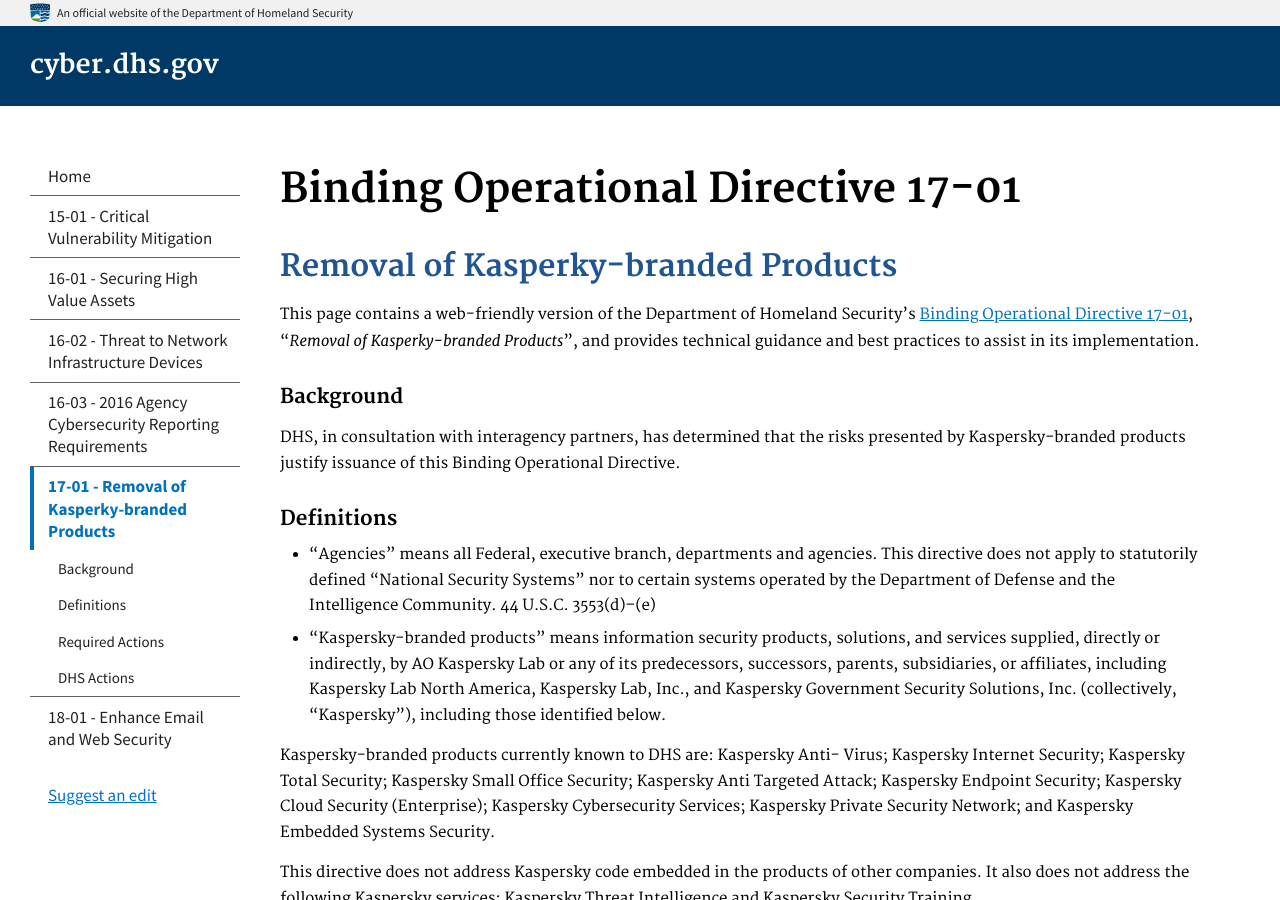
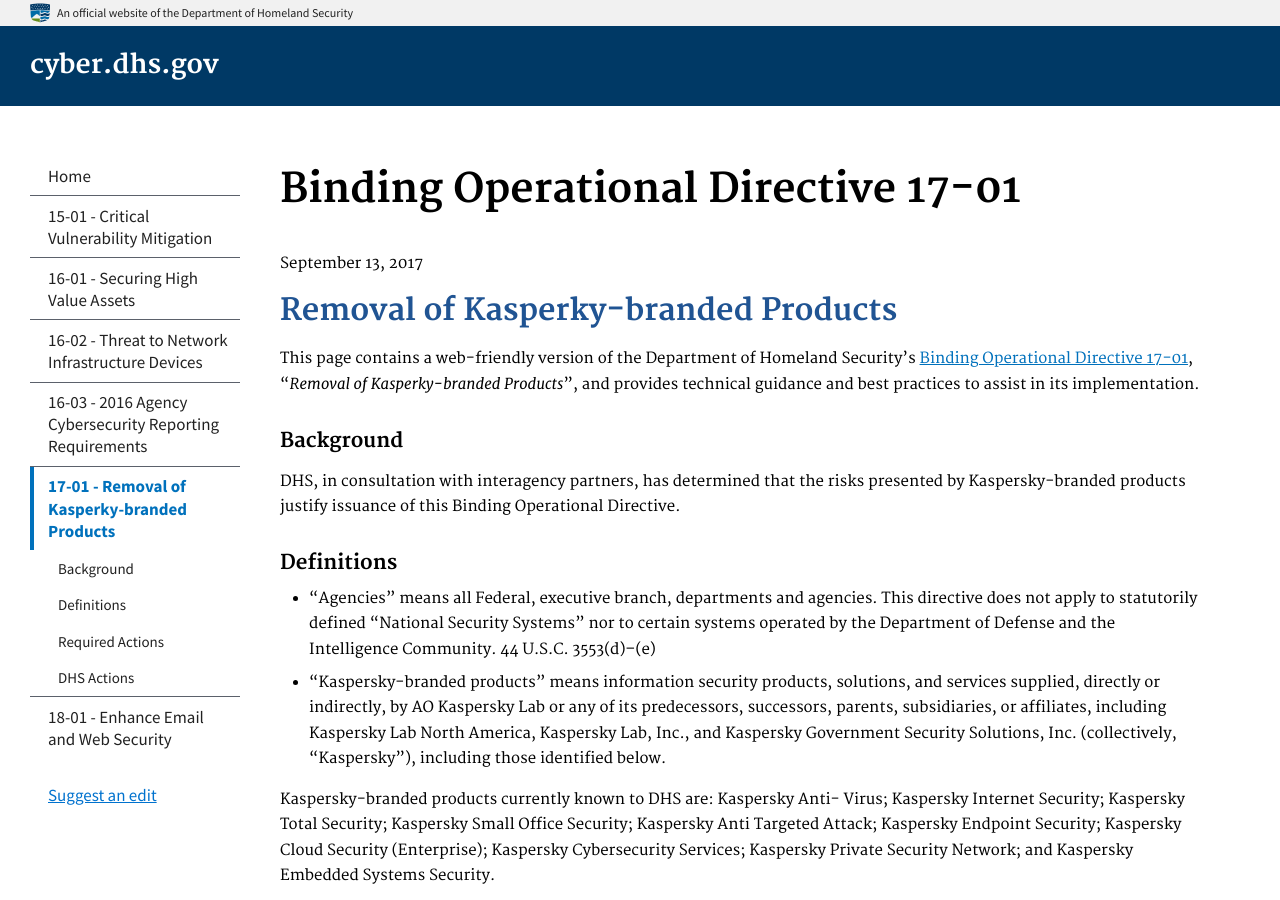
Before and after one commit to cisagov/cyber.dhs.gov, a Jekyll site: the page built from pages/17-01.md, in a window 1280 px wide and 900 px high. Built offline with Jekyll 4.4.1, drawn with Linux system fonts in a browser that asks for light colours.

Commit message:
Update 17-01.md

```diff
--- a/pages/17-01.md
+++ b/pages/17-01.md
@@ -13,7 +13,7 @@ subnav:
   - text: DHS Actions
     href: "dhs-actions"
 ---
-
+September 13, 2017
 ## Removal of Kasperky-branded Products
 
 This page contains a web-friendly version of the Department of Homeland Security's [Binding Operational Directive 17-01](/assets/report/bod-17-01.pdf), “_Removal of Kasperky-branded Products_”, and provides technical guidance and best practices to assist in its implementation.
```
